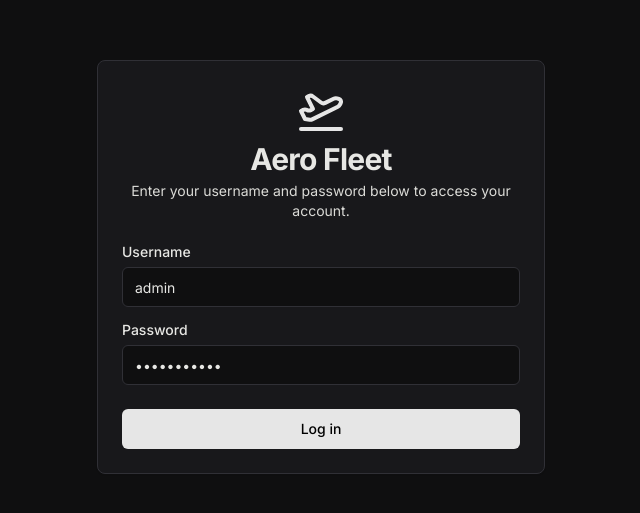
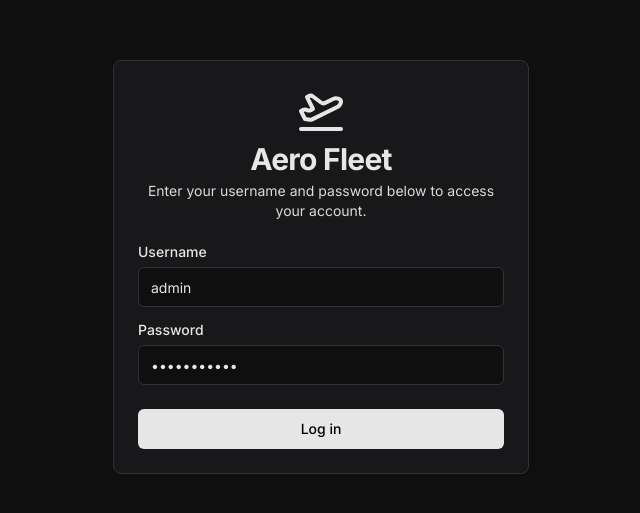
Before and after one commit to ujwal-yadav/aero-fleet, a React (Create React App) app: page /login in a window 1280 px wide. Shown: the part 133-646 px from the top of the page, without its empty margins (319-959 px from the left). Built offline with nearby package versions, Linux system fonts and the light colour scheme.

Commit message:
style: add padding in login page

```diff
--- a/src/pages/Login/Login.js
+++ b/src/pages/Login/Login.js
@@ -15,7 +15,7 @@
   const { username, password, errors, handleChange, handleLogin } = useLogin();
 
   return (
-    <div className="mx-auto max-w-md space-y-6">
+    <div className="mx-auto max-w-md p-4 space-y-6">
       <Card>
         <CardHeader className="space-y-1 text-center">
           <div className="flex flex-col items-center justify-center space-y-2">
```
